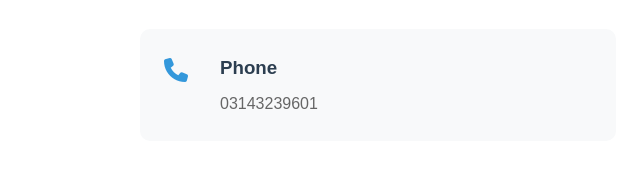
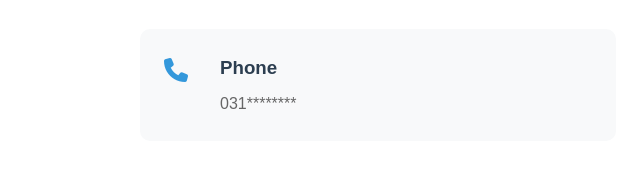
Before and after one commit to Mahnoortunio/MahnoorTunio_FrontEnd_Task4, a plain HTML site: page index.html in a window 1280 px wide. Shown: the part 3891-4061 px from the top of the page, 0-640 px from the left. Drawn offline with Linux system fonts and the light colour scheme.

Commit message:
Update index.html

```diff
--- a/index.html
+++ b/index.html
@@ -280,7 +280,7 @@
                         <i class="fas fa-phone"></i>
                         <div>
                             <h3>Phone</h3>
-                            <p>03143239601
+                            <p>031********
                             </p>
                         </div>
                     </div>
@@ -376,4 +376,5 @@
 
     <script src="script.js"></script>
 </body>
+
 </html>
```
